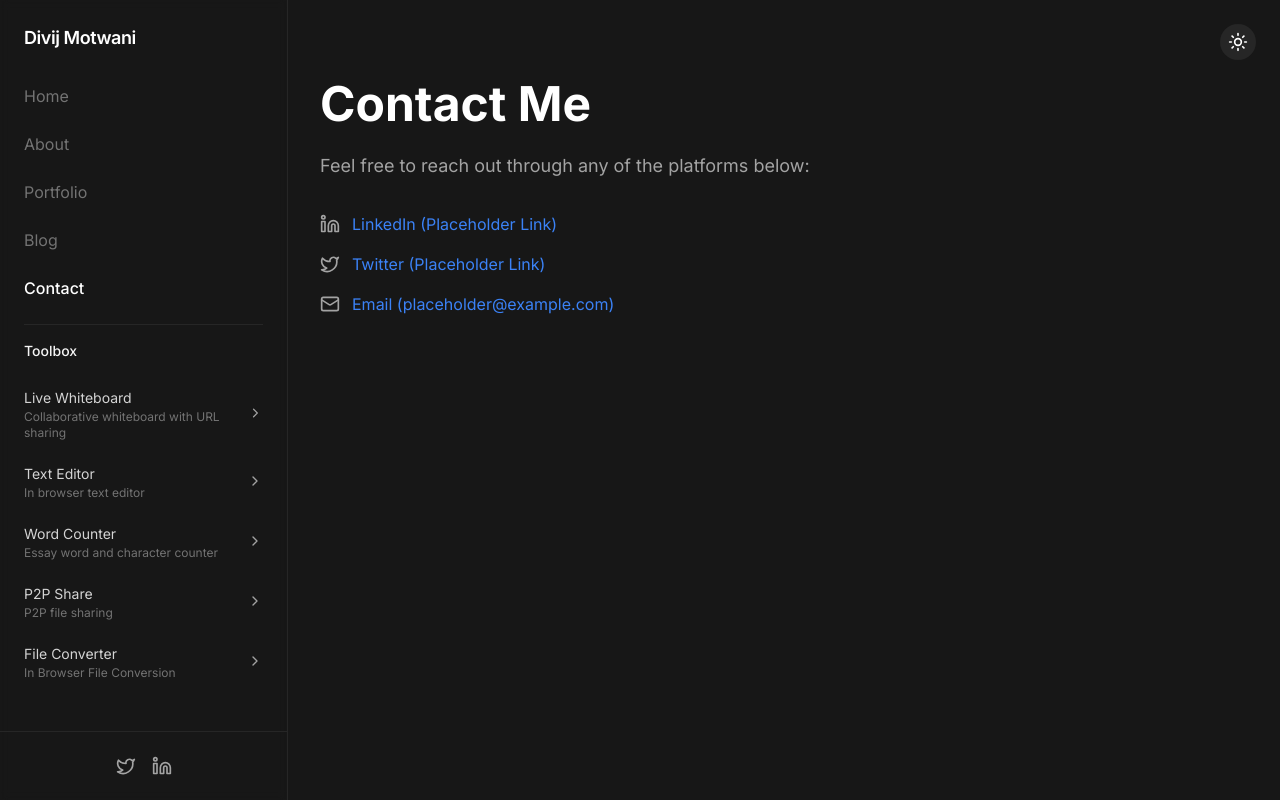
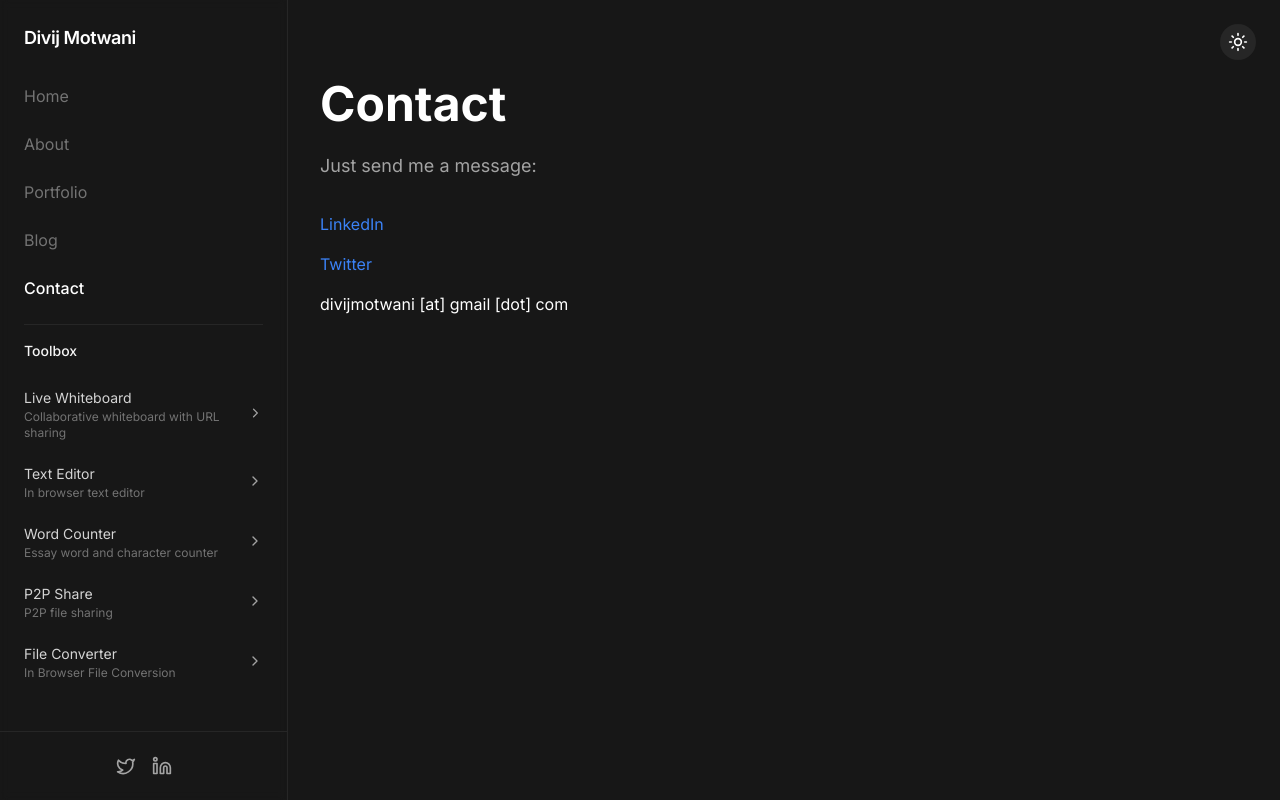
Before and after one commit to divij-mot/divijwebsite, a React (Vite) app: page /contact in a window 1280 px wide. Built offline with nearby package versions, Linux system fonts and the light colour scheme; no server answers.

Commit message:
fixed contact

```diff
--- a/src/pages/Contact.tsx
+++ b/src/pages/Contact.tsx
@@ -4,29 +4,24 @@ import { Linkedin, Twitter, Mail } from 'lucide-react';
 function Contact() {
   return (
     <div className="max-w-2xl lg:max-w-4xl pt-12">
-      <h1 className="text-5xl font-bold mb-6">Contact Me</h1>
+      <h1 className="text-5xl font-bold mb-6">Contact</h1>
       <div className="prose prose-neutral dark:prose-invert">
         <p className="text-lg text-neutral-600 dark:text-neutral-400 mb-8">
-          Feel free to reach out through any of the platforms below:
+          Just send me a message:
         </p>
         <ul className="space-y-4">
           <li className="flex items-center">
-            <Linkedin className="w-5 h-5 mr-3 text-neutral-500 dark:text-neutral-400" />
-            <a href="#" className="text-blue-500 hover:underline">
-              LinkedIn (Placeholder Link)
+            <a href="https://www.linkedin.com/in/divijmotwani" className="text-blue-500 hover:underline">
+              LinkedIn
             </a>
           </li>
           <li className="flex items-center">
-            <Twitter className="w-5 h-5 mr-3 text-neutral-500 dark:text-neutral-400" />
-            <a href="#" className="text-blue-500 hover:underline">
-              Twitter (Placeholder Link)
+            <a href="https://x.com/DivijMot" className="text-blue-500 hover:underline">
+              Twitter
             </a>
           </li>
           <li className="flex items-center">
-            <Mail className="w-5 h-5 mr-3 text-neutral-500 dark:text-neutral-400" />
-            <a href="mailto:placeholder@example.com" className="text-blue-500 hover:underline">
-              Email (placeholder@example.com)
-            </a>
+              divijmotwani [at] gmail [dot] com
           </li>
         </ul>
       </div>
```
